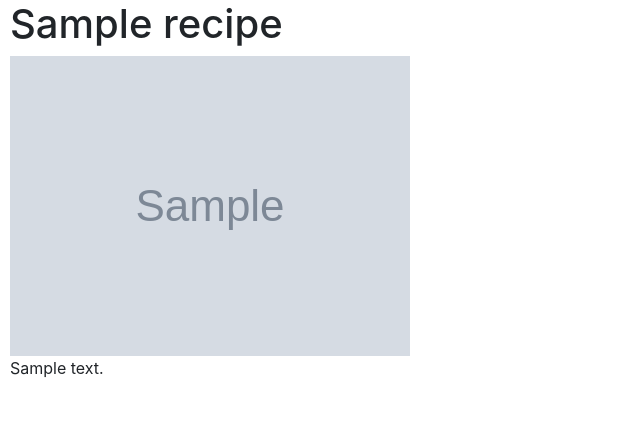
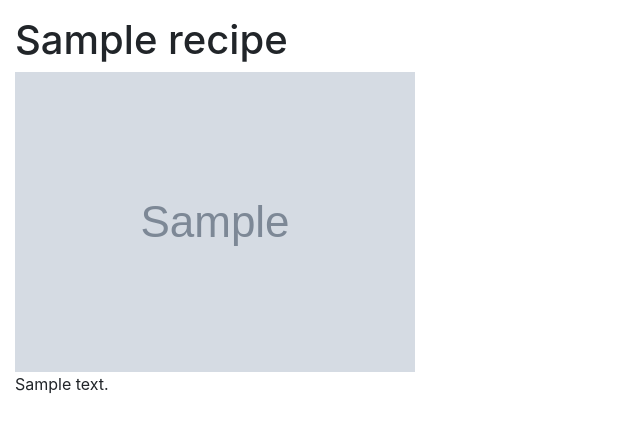
Before and after one commit to KaratasFurkan/Recipe-Sharing-App, a Django app: page / in a window 1280 px wide. Shown: the part 56-489 px from the top of the page, without its empty margins (0-640 px from the left). Run offline with Django 3.2, Linux system fonts and the light colour scheme; tables that the repository leaves empty hold one stand-in row (Sample ...); some libraries are stand-ins or nearby versions.

Commit message:
Use bootstrap

```diff
--- a/templates/base.html
+++ b/templates/base.html
@@ -21,7 +21,7 @@
           </ul>
         </div>
       </nav>
-      <div style="margin:0px 10px">
+      <div class="container-fluid mt-3">
         {% block content %} {% endblock %}
       </div>
     {% endblock body %}
```
